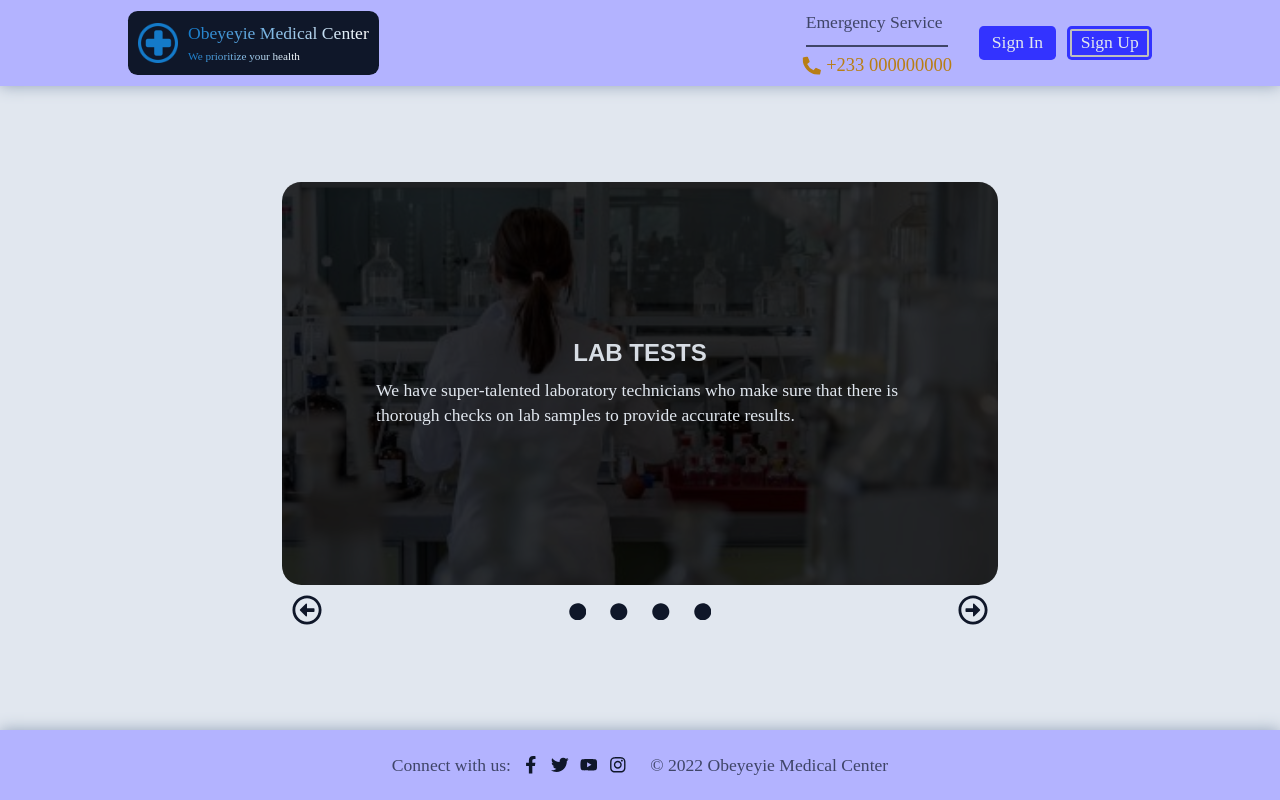
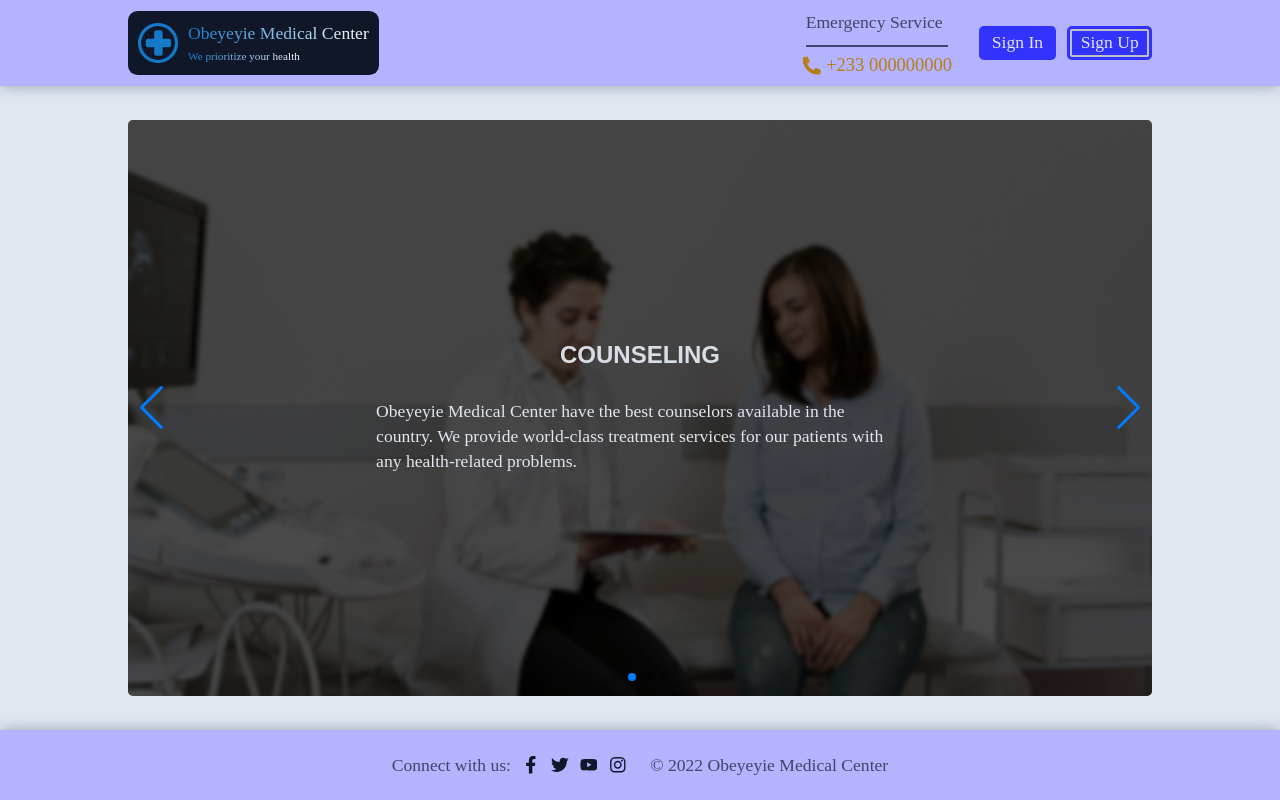
Before and after one commit to Yawson-Enoch/prmis, a Next.js app: page / in a window 1280 px wide. Built offline with nearby package versions, Linux system fonts and the light colour scheme; no server answers; a web font is replaced by a local one.

Commit message:
add main page content slider

```diff
--- /dev/null
+++ b/components/ContentSlider/ContentSlider.module.scss
@@ -0,0 +1,39 @@
+@use '../../styles/abstracts' as *;
+
+.swiper {
+  width: px-to-rem-or-em(350px);
+  aspect-ratio: 16 / 9;
+  margin-inline: auto;
+  border-radius: var(--radius-xtra-small);
+  overflow: hidden;
+
+  @include breakpoint(md) {
+    width: px-to-rem-or-em(768px);
+  }
+
+  @include breakpoint(lg) {
+    width: px-to-rem-or-em(1024px);
+  }
+}
+
+.sliderContent {
+  width: 100%;
+  height: 100%;
+  display: flex;
+  flex-direction: column;
+  justify-content: center;
+  align-items: center;
+  gap: var(--space-large);
+  background-color: rgba(black, 0.7);
+  background-blend-mode: multiply;
+  background-repeat: no-repeat;
+  background-position: center;
+  background-size: cover;
+  padding: px-to-rem-or-em(10px);
+  color: var(--clr-primary);
+
+  p {
+    max-width: 60ch;
+    opacity: 1;
+  }
+}
--- /dev/null
+++ b/components/ContentSlider/ContentSlider.tsx
@@ -0,0 +1,67 @@
+import styles from './ContentSlider.module.scss';
+import { Swiper, SwiperSlide } from 'swiper/react';
+import 'swiper/css';
+import 'swiper/css/navigation';
+import 'swiper/css/pagination';
+import 'swiper/css/autoplay';
+import { Autoplay, Navigation, Pagination } from 'swiper';
+
+const slides = [
+  {
+    id: 1,
+    image: '/assets/services/service-image1.jpg',
+    title: 'Emergency Service',
+    description:
+      'Obeyeyie Medical Center provide 24/7 quick response to your emergencies with world-class ambulances distributed accross the city.',
+  },
+  {
+    id: 2,
+    image: '/assets/services/service-image2.jpg',
+    title: 'Counseling',
+    description: `Obeyeyie Medical Center have the best counselors available in the country. We provide world-class treatment services for our patients with any health-related problems.`,
+  },
+  {
+    id: 3,
+    image: '/assets/services/service-image3.jpg',
+    title: 'Lab Tests',
+    description: `We have super-talented laboratory technicians who make sure that there is thorough checks on lab samples to provide accurate results.`,
+  },
+  {
+    id: 4,
+    image: '/assets/services/service-image4.jpg',
+    title: 'Health Checkups',
+    description: `We provide 24/7 checkups.`,
+  },
+];
+
+const ContentSlider = () => {
+  return (
+    <Swiper
+      modules={[Navigation, Pagination, Autoplay]}
+      navigation
+      slidesPerView={1}
+      pagination={{ clickable: true }}
+      autoplay={{ delay: 2000 }}
+      loop
+      className={styles.swiper}
+    >
+      {slides.map((slide) => {
+        return (
+          <SwiperSlide key={slide.id}>
+            <div
+              style={{
+                backgroundImage: `url(${slide.image})`,
+              }}
+              className={styles.sliderContent}
+            >
+              <h2>{slide.title}</h2>
+              <p>{slide.description}</p>
+            </div>
+          </SwiperSlide>
+        );
+      })}
+    </Swiper>
+  );
+};
+
+export default ContentSlider;
--- a/components/HomePage/Main/Main.module.scss
+++ /dev/null
@@ -1,13 +0,0 @@
-@use '../../../styles/abstracts' as *;
-
-.sliderContainer {
-  width: 100%;
-  aspect-ratio: 16 / 9;
-  margin-inline: auto;
-  color: var(--clr-primary);
-  margin-block-end: 3rem;
-
-  @include breakpoint(md) {
-    width: 70%;
-  }
-}
--- a/components/HomePage/Main/Main.tsx
+++ b/components/HomePage/Main/Main.tsx
@@ -1,41 +1,10 @@
-import styles from './Main.module.scss';
-import ImageSlider from '../../ImageSlider/ImageSlider';
-
-const slides = [
-  {
-    id: 1,
-    image: '/assets/services/service-image1.jpg',
-    title: 'Emergency Service',
-    description:
-      'Obeyeyie Medical Center provide 24/7 quick response to your emergencies with world-class ambulances distributed accross the city.',
-  },
-  {
-    id: 2,
-    image: '/assets/services/service-image2.jpg',
-    title: 'Counseling',
-    description: `Obeyeyie Medical Center have the best counselors available in the country. We provide world-class treatment services for our patients with any health-related problems.`,
-  },
-  {
-    id: 3,
-    image: '/assets/services/service-image3.jpg',
-    title: 'Lab Tests',
-    description: `We have super-talented laboratory technicians who make sure that there is thorough checks on lab samples to provide accurate results.`,
-  },
-  {
-    id: 4,
-    image: '/assets/services/service-image4.jpg',
-    title: 'Health Checkups',
-    description: `We provide 24/7 checkups.`,
-  },
-];
+import ContentSlider from '../../ContentSlider/ContentSlider';
 
 const Main = () => {
   return (
     <main>
       <div className="wrapper">
-        <div className={styles.sliderContainer}>
-          <ImageSlider slides={slides} />
-        </div>
+        <ContentSlider />
       </div>
     </main>
   );
--- a/components/ImageSlider/ImageSlider.module.scss
+++ /dev/null
@@ -1,62 +0,0 @@
-@use '../../styles/abstracts' as *;
-
-.sliderContainer {
-  position: relative;
-  height: 100%;
-
-  svg {
-    color: var(--clr-secondary);
-  }
-}
-
-.slider {
-  width: 100%;
-  height: 100%;
-  display: flex;
-  flex-direction: column;
-  justify-content: center;
-  align-items: center;
-  gap: var(--space-xtra-small);
-  border-radius: var(--radius-medium);
-  background-color: rgba(black, 0.8);
-  background-blend-mode: multiply;
-  background-repeat: no-repeat;
-  background-position: center;
-  background-size: cover;
-  padding: px-to-rem-or-em(10px);
-
-  p {
-    max-width: 60ch;
-    opacity: 1;
-  }
-}
-
-.arrow {
-  position: absolute;
-  bottom: -60px;
-  background-color: transparent;
-  color: var(--clr-primary);
-  width: px-to-rem-or-em(50px);
-  aspect-ratio: 1;
-  border-radius: var(--radius-round);
-  cursor: pointer;
-  padding: px-to-rem-or-em(10px);
-
-  svg {
-    font-size: px-to-rem-or-em(50px);
-  }
-}
-
-.leftArrow {
-  left: 0;
-}
-
-.rightArrow {
-  right: 0;
-}
-
-.dots {
-  gap: var(--space-medium);
-  position: absolute;
-  bottom: -35px;
-}
--- a/components/ImageSlider/ImageSlider.tsx
+++ /dev/null
@@ -1,76 +0,0 @@
-import { MouseEvent, useState } from 'react';
-import {
-  FaCircle,
-  FaRegArrowAltCircleLeft,
-  FaRegArrowAltCircleRight,
-} from 'react-icons/fa';
-import styles from './ImageSlider.module.scss';
-
-interface ISliderInfoProps {
-  id: number;
-  image: string;
-  title: string;
-  description: string;
-}
-
-interface ISliderProps {
-  slides: ISliderInfoProps[];
-}
-
-const ImageSlider = ({ slides }: ISliderProps) => {
-  const [currentIndex, setCurrentIndex] = useState(2);
-
-  const currSlide = slides[currentIndex];
-
-  const goToPrevious = () => {
-    const newIndex = currentIndex === 0 ? slides.length - 1 : currentIndex - 1;
-    setCurrentIndex(newIndex);
-  };
-
-  const goToNext = () => {
-    const newIndex = currentIndex === slides.length - 1 ? 0 : currentIndex + 1;
-    setCurrentIndex(newIndex);
-  };
-
-  return (
-    <div className={`center ${styles.sliderContainer}`}>
-      <div
-        className={`center ${styles.leftArrow} ${styles.arrow}`}
-        onClick={goToPrevious}
-      >
-        <FaRegArrowAltCircleLeft />
-      </div>
-      <div
-        style={{
-          backgroundImage: `url(${currSlide.image})`,
-        }}
-        className={styles.slider}
-      >
-        <h2>{currSlide.title}</h2>
-        <p>{currSlide.description}</p>
-      </div>
-      <div
-        className={`center ${styles.rightArrow} ${styles.arrow}`}
-        onClick={goToNext}
-      >
-        <FaRegArrowAltCircleRight />
-      </div>
-      <ul className={`center ${styles.dots}`}>
-        {slides.map((_, slideIndex) => {
-          return (
-            <li
-              key={slideIndex}
-              onClick={(e: MouseEvent<HTMLLIElement>) => {
-                setCurrentIndex(slideIndex);
-              }}
-            >
-              <FaCircle />
-            </li>
-          );
-        })}
-      </ul>
-    </div>
-  );
-};
-
-export default ImageSlider;
```
